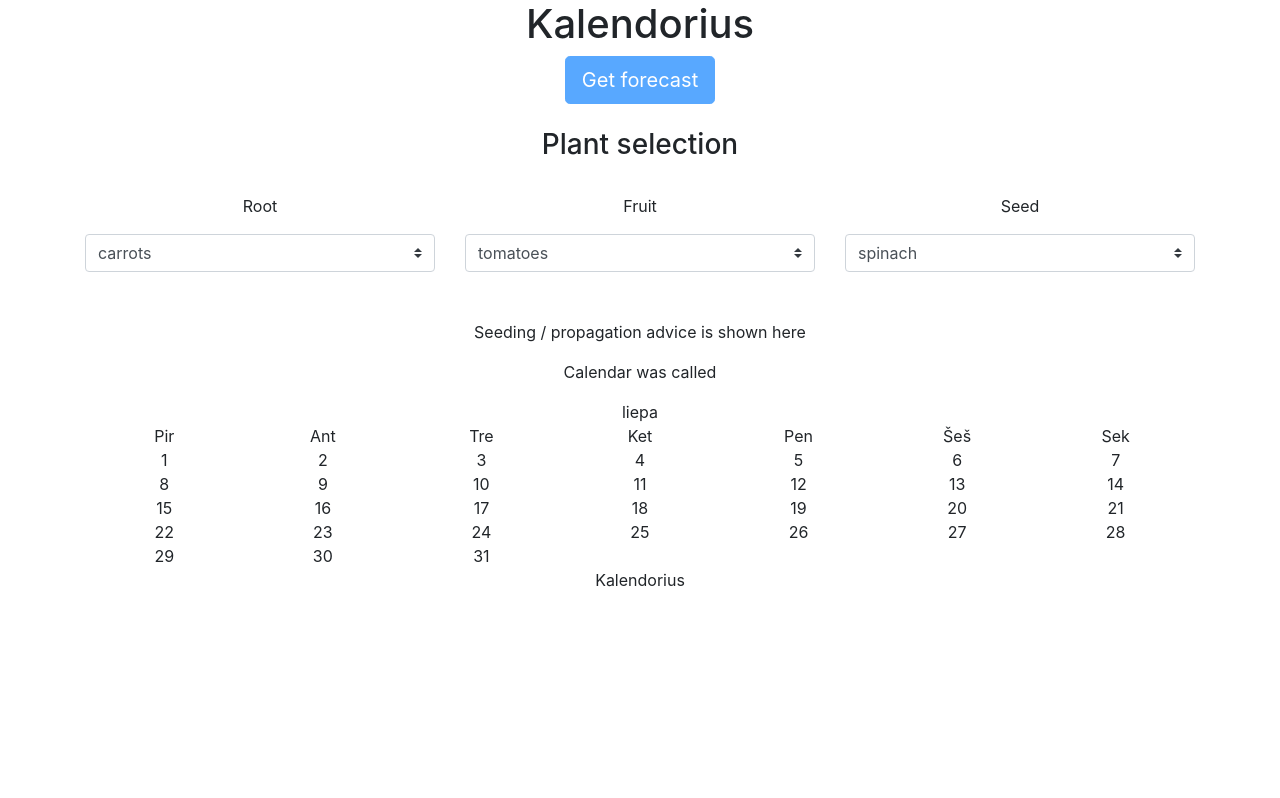
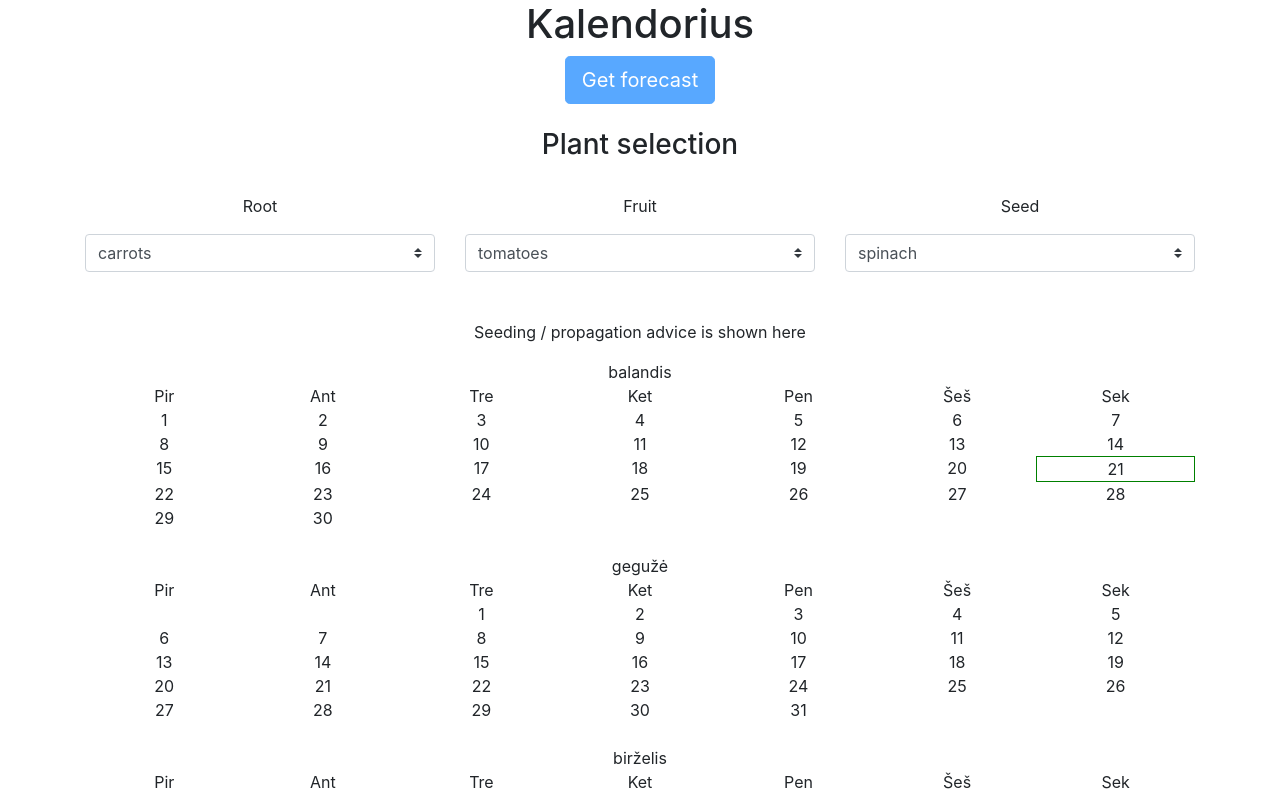
Before and after one commit to horolug/garden-forecast, a React (Create React App) app: page / in a window 1280 px wide. Shown: the top 798 px of the page. Built offline with nearby package versions, Linux system fonts and the light colour scheme.

Commit message:
Generating multiple calenadrs based on predefined month list

```diff
--- a/src/Components/Calendar/Calendar.js
+++ b/src/Components/Calendar/Calendar.js
@@ -36,7 +36,7 @@ class plantingCalendar extends React.Component {
       }
     } else {
       for ( let i = 0; i < this.props.dayList.length; i++ ){
-        const calendarDay = moment(this.props.dayList[i].date).format("YYYY-MM-DD");
+        const calendarDay = moment(this.props.dayList[i].date).format("D");
         let optimal = "calendarDay";
         if (this.props.dayList[i].optimal){
           optimal = "calendarDay optimal";
@@ -103,7 +103,7 @@ class plantingCalendar extends React.Component {
 
   currentDay( dateInQuestion ){
     let currentDay = "calendarDay";
-    if ( dateInQuestion ===  moment().format("YYYY-MM-DD") ){
+    if ( dateInQuestion === moment().format("YYYY-MM-DD") ){
       currentDay = "calendarDay currentDay";
     }
 
@@ -112,8 +112,7 @@ class plantingCalendar extends React.Component {
 
   render() {
     return (
-      <div>
-        <p>Calendar was called</p>
+      <div className="mb-4">
         <div className="container">
           {this.createCalendarHeader(this.props.monthInQuestion)}
           <div className="row"> {this.createWeekDays()} </div>
--- a/src/Components/Helpers/Helpers.js
+++ b/src/Components/Helpers/Helpers.js
@@ -29,7 +29,7 @@ const helpers = {
     return conditionLabel;
   },
 
-  nextIdealConditions( plantType ){
+  nextIdealConditions( plantType, date ){
     // Take current day as start date
     // Loop throug moonphases until ideal conditions are shown
     if( plantType === "" ){
@@ -102,7 +102,6 @@ const helpers = {
     }
     const startOfMonth = moment(month).startOf("month").format("YYYY-MM-DD");
     let dayList = [];
-
     for ( let i = 0; i < moment(month).daysInMonth(); i++ ){
       const givenDay = moment(startOfMonth).add(i, 'days').format("YYYY-MM-DD");
       const isOptimal = this.isOptimalForPlanting(givenDay, plantType);
--- a/src/Components/PlantSelector/PlantSelector.js
+++ b/src/Components/PlantSelector/PlantSelector.js
@@ -16,6 +16,7 @@ class PlantSelector extends React.Component {
       seedPlants: ['spinach', 'lettuce'],
       plantName: '',
       plantType: '',
+      monthRange: ["2019-04-01", "2019-05-01", "2019-06-01", "2019-07-01", "2019-08-01",],
       currentMonth: moment("2019-07-01").format("YYYY-MM-DD"),
     };
     this.selectedPlant = this.selectedPlant.bind(this);
@@ -36,6 +37,14 @@ class PlantSelector extends React.Component {
   }
 
   render() {
+    const monthList = this.state.monthRange.map((val, i, arr) => {
+     return <PlantingCalendar
+       key={val}
+       storeMonthDates={this.storeMonthDates}
+       monthInQuestion={val}
+       dayList={helpers.monthDays(this.state.plantType, val )}
+      />;
+    });
     return (
       <div>
         <CallDarkSky
@@ -79,11 +88,7 @@ class PlantSelector extends React.Component {
           <div className="col mt-4">
             <p>Seeding / propagation advice is shown here </p>
 
-           <PlantingCalendar
-             storeMonthDates={this.storeMonthDates}
-             monthInQuestion={this.state.currentMonth}
-             dayList={helpers.monthDays(this.state.plantType, this.state.currentMonth )}
-            />
+            {monthList}
           </div>
         </div>
       </div>
```
